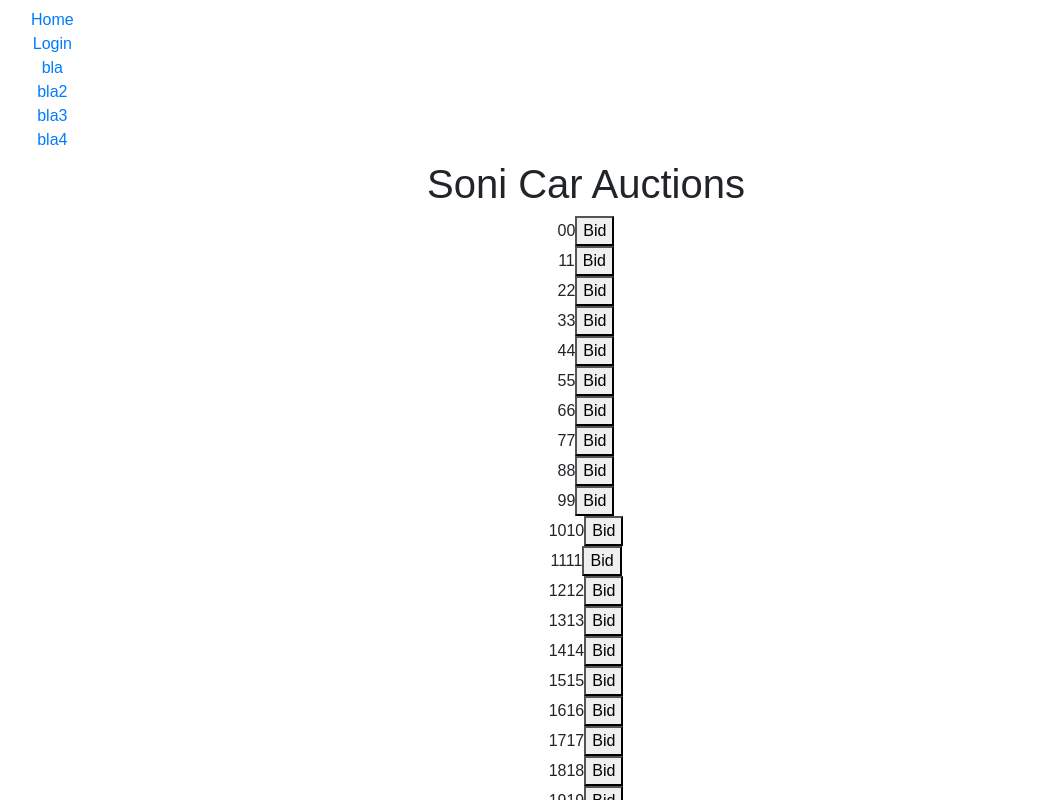
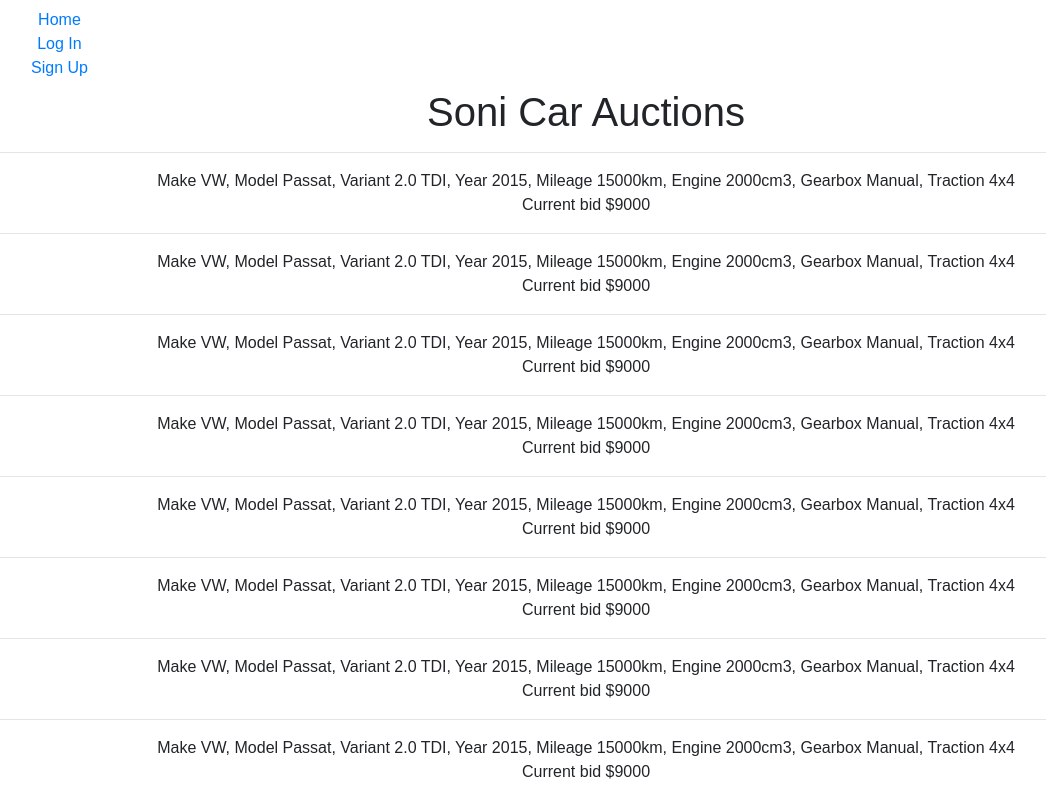
Before and after one commit to rockthemicro/master-a1s1-cc-frontend, a React (Create React App) app: page / in a window 1280 px wide. Shown: the top 800 px of the page, without its empty margins (54-1100 px from the left). Built offline with nearby package versions, Linux system fonts and the light colour scheme.

Commit message:
history.push with props

```diff
--- a/src/components/HomePage/HomePage.js
+++ b/src/components/HomePage/HomePage.js
@@ -27,9 +27,10 @@ class HomePage extends Component {
               {
                 return (
                   <div className="item">
-                    {id}
-                    {content}
-                    <button>Bid</button>
+                    <hr/>
+                    <span>Make VW, Model Passat, Variant 2.0 TDI, Year 2015, Mileage 15000km, Engine 2000cm3, Gearbox Manual, Traction 4x4</span>
+                    <br/>
+                    <span>Current bid $9000</span>
                   </div>
                 );
               }
--- a/src/components/NavBar/MyNavBar.js
+++ b/src/components/NavBar/MyNavBar.js
@@ -25,13 +25,10 @@ class MyNavBar extends Component {
     return (
       <div>
         <Navbar>
-          <Nav pullRight>
+          <Nav>
             <NavItem eventKey={1} href="/">Home</NavItem>
-            <NavItem eventKey={2} href="/login">Login</NavItem>
-            <NavItem onSelect={this.sugiaia}>bla</NavItem>
-            <NavItem>bla2</NavItem>
-            <NavItem>bla3</NavItem>
-            <NavItem>bla4</NavItem>
+            <NavItem eventKey={2} href="/login">Log In</NavItem>
+            <NavItem onSelect={this.sugiaia}>Sign Up</NavItem>
           </Nav>
         </Navbar>
       </div>
```
